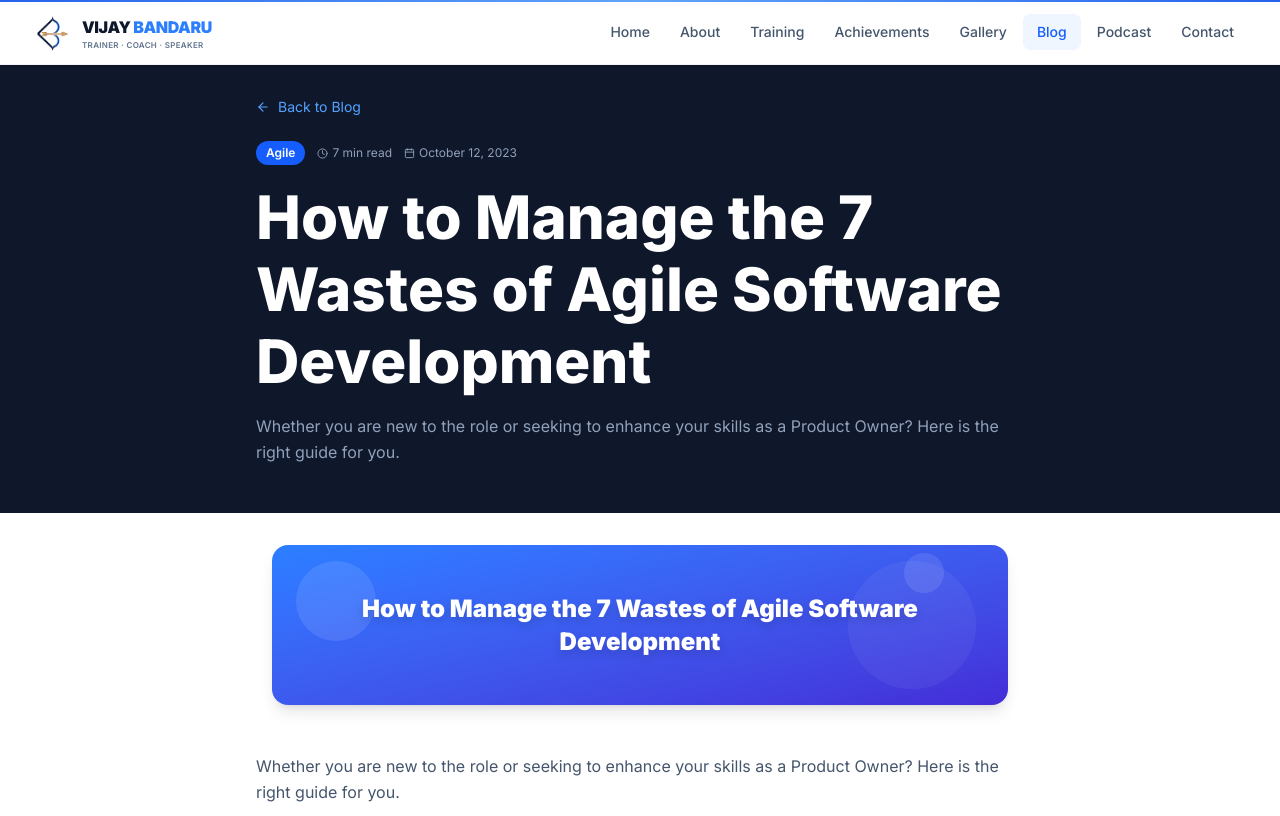
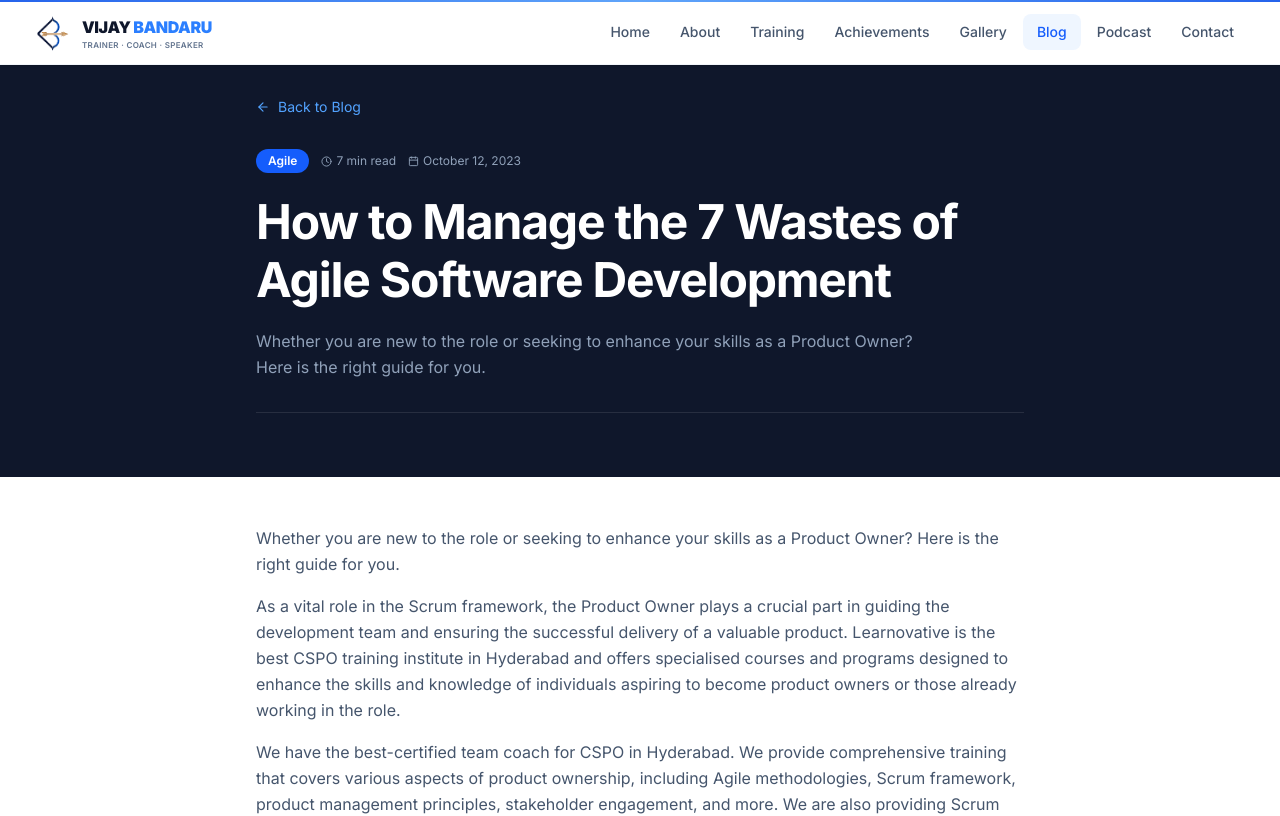
Before and after one commit to Surya-Anirudh/vijay-bandaru-website, a React (Vite) app: page /blog/7-wastes-of-agile-software-development in a window 1280 px wide. Shown: the top 816 px of the page. Built offline with nearby package versions, Linux system fonts and the light colour scheme.

Commit message:
style: remove gradient banner, clean hero title layout for blog posts

```diff
--- a/src/pages/BlogPost.tsx
+++ b/src/pages/BlogPost.tsx
@@ -231,11 +231,6 @@ const posts: Post[] = [
 
 export const blogPosts = posts
 
-const categoryGradient: Record<string, string> = {
-  Scrum:  "from-blue-600 to-blue-800",
-  Agile:  "from-blue-500 to-indigo-700",
-  Career: "from-indigo-600 to-blue-900",
-}
 
 function renderBlock(block: Block, i: number) {
   switch (block.type) {
@@ -308,30 +303,22 @@ export default function BlogPost() {
   return (
     <div className="bg-white min-h-screen">
       {/* Hero */}
-      <div className="bg-slate-900 pt-24 pb-12 px-4">
+      <div className="bg-slate-900 pt-24 pb-16 px-4">
         <div className="max-w-3xl mx-auto">
-          <Link to="/blog" className="inline-flex items-center gap-2 text-blue-400 text-sm mb-6 hover:text-blue-300 transition-colors">
+          <Link to="/blog" className="inline-flex items-center gap-2 text-blue-400 text-sm mb-8 hover:text-blue-300 transition-colors">
             <ArrowLeft size={14} /> Back to Blog
           </Link>
-          <div className="flex items-center gap-3 mb-4">
-            <span className="text-xs font-semibold px-2.5 py-1 rounded-full bg-blue-600 text-white">{post.category}</span>
+          <div className="flex items-center gap-3 mb-5">
+            <span className="text-xs font-semibold px-3 py-1 rounded-full bg-blue-600 text-white">{post.category}</span>
             <span className="flex items-center gap-1 text-slate-400 text-xs"><Clock size={11} />{post.readTime}</span>
             <span className="flex items-center gap-1 text-slate-400 text-xs"><Calendar size={11} />{post.date}</span>
           </div>
-          <h1 className="text-5xl md:text-6xl font-extrabold text-white leading-[1.2] mb-4">{post.title}</h1>
-          <p className="text-slate-400 text-base leading-relaxed">{post.excerpt}</p>
+          <h1 className="text-4xl md:text-5xl font-bold text-white leading-[1.2] mb-5 tracking-tight">{post.title}</h1>
+          <p className="text-slate-400 text-base leading-relaxed max-w-2xl">{post.excerpt}</p>
+          <div className="mt-8 h-px bg-white/10" />
         </div>
       </div>
 
-      {/* Cover banner */}
-      <div className="max-w-3xl mx-auto px-4 mt-8">
-        <div className={`w-full h-40 rounded-2xl bg-gradient-to-br ${categoryGradient[post.category] ?? "from-slate-600 to-slate-800"} flex items-center justify-center relative overflow-hidden shadow-lg`}>
-          <div className="absolute top-4 left-6 w-20 h-20 rounded-full bg-white/10" />
-          <div className="absolute bottom-4 right-8 w-32 h-32 rounded-full bg-white/5" />
-          <div className="absolute top-2 right-16 w-10 h-10 rounded-full bg-white/10" />
-          <span className="relative z-10 text-white font-black text-2xl text-center px-8 leading-snug drop-shadow-lg">{post.title}</span>
-        </div>
-      </div>
 
       {/* Content */}
       <section className="py-12 px-4">
```
